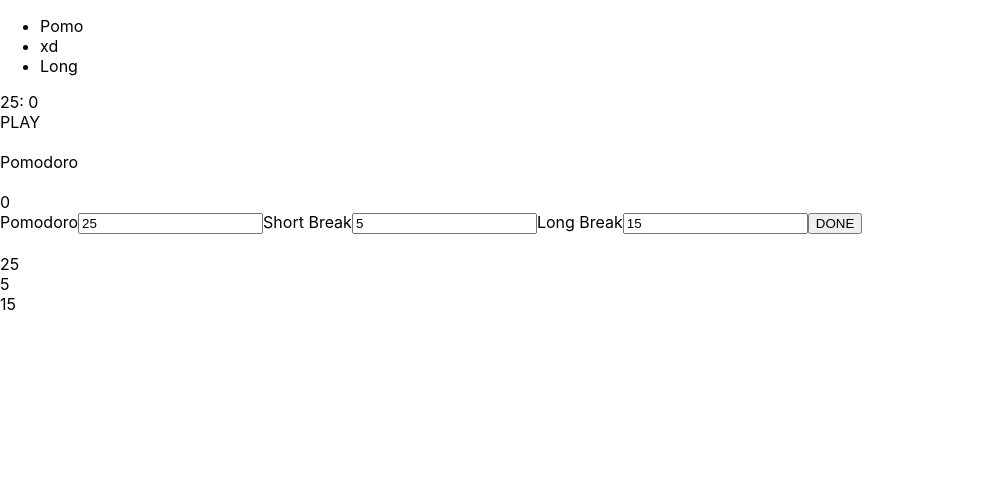
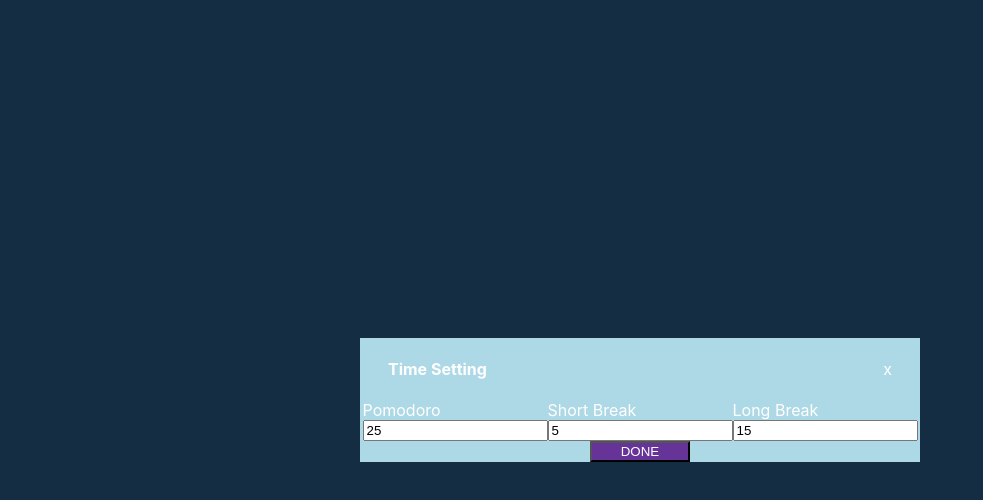
Before and after one commit to Keinnerross/espartan-pomodoro-app, a React (Create React App) app: page / in a window 1280 px wide. Shown: the top 500 px of the page, without its empty margins (0-983 px from the left). Built offline with nearby package versions, Linux system fonts and the light colour scheme.

Commit message:
pomo styles

```diff
--- a/src/App.js
+++ b/src/App.js
@@ -1,7 +1,8 @@
 import React, { useContext } from "react";
 import { Provider } from "./Components/context/store";
-import PomoCounter from "./Components/pomocounter";
-import SettingPomodoro from "./Components/settingPomodoro";
+import PomoCounter from "./Components/pomodoro/pomocounter";
+import SettingPomodoro from "./Components/pomodoro/settingPomodoro";
+
 
 import "./App.css";
 
--- a/src/Components/cycleCounter.jsx
+++ b/src/Components/pomodoro/cycleCounter.jsx
@@ -1,5 +1,5 @@
 import React, { useState, useContext, useEffect } from "react";
-import { context } from "../Components/context/store";
+import { context } from "../context/store";
 
 const CycleCounter = () => {
   const { time, setTime } = useContext(context);
--- a/src/Components/navPomodoro.jsx
+++ b/src/Components/pomodoro/navPomodoro.jsx
@@ -1,5 +1,6 @@
 import React, { useState, useContext, useEffect } from "react";
-import { context } from "../Components/context/store";
+import { context } from "../context/store";
+import "../../stylesheets/pomodoro/navPomodoro.css"
 
 const NavPomodoro = () => {
   const { time, setTime } = useContext(context);
@@ -29,7 +30,7 @@
     <div className="nav-pomodoro-container">
       <ul>
         <li onClick={() => setPomoSession("Pomodoro")}>Pomo</li>
-        <li onClick={() => setPomoSession("Short")}>xd</li>
+        <li onClick={() => setPomoSession("Short")}>Short</li>
         <li onClick={() => setPomoSession("Long")}>Long</li>
       </ul>
     </div>
--- a/src/Components/pomocounter.jsx
+++ b/src/Components/pomodoro/pomocounter.jsx
@@ -1,17 +1,17 @@
-import { context } from "../Components/context/store";
+import { context } from "../context/store";
 import React, { useState, useContext, useEffect } from "react";
 import NavPomodoro from "./navPomodoro";
 import CycleCounter from "./cycleCounter";
+import "../../stylesheets/pomodoro/pomoCounter.css"
+
 const PomoCounter = () => {
   const { time, setTime } = useContext(context);
   const { pomoSession } = useContext(context);
-  const {isActive, setIsActive} = useContext(context);
+  const { isActive, setIsActive } = useContext(context);
 
   const showTime = `${parseInt(time / 60)}: ${parseInt(time % 60)}`;
   const [timeId, setTimeId] = useState(0);
-  const [cycleCounter, setCycleCounter]= useState();
-
-
+  const [cycleCounter, setCycleCounter] = useState();
 
   useEffect(() => {
     let runningPomo = null;
@@ -31,7 +31,6 @@
     console.log("effect");
   }, [isActive]);
 
-
   /* CYCLE SYSTEM VALIDATION */
 
   /*TO DINAMIC TITLE */
@@ -40,13 +39,13 @@
   })();
   /****************** */
   return (
-    <div>
+    <div className="pomodoro-container">
       <div className="pomoNav">
         <NavPomodoro></NavPomodoro>
       </div>
       <div className="pomo-container">{showTime}</div>
       <div className="button-play" onClick={() => setIsActive(!isActive)}>
-        PLAY
+
       </div>
       <br></br>
       <div className="pomo-session">{pomoSession}</div>
--- /dev/null
+++ b/src/Components/pomodoro/settingPomodoro.jsx
@@ -0,0 +1,77 @@
+import React, { useState, useContext } from "react";
+import { context } from "../context/store";
+import "../../stylesheets/pomodoro/settingPomodoro.css";
+
+const SettingPomodoro = () => {
+  const { pomoSetting, setPomoSetting } = useContext(context);
+  const { shortBreak, setShotBreak } = useContext(context);
+  const { longBreak, setLongBreak } = useContext(context);
+  const [toggleSetting, setToggleSetting] = useState(true);
+  const [inputValue, setInputValue] = useState({
+    pomodoro: pomoSetting,
+    short: shortBreak,
+    long: longBreak,
+  });
+
+  function updateSetting(e) {
+    e.preventDefault();
+    setPomoSetting(inputValue.pomodoro);
+    setShotBreak(inputValue.short);
+    setLongBreak(inputValue.long);
+    console.log("updadeado");
+    console.log(inputValue.long);
+  }
+
+  const settingShow = () => {
+    setToggleSetting(!toggleSetting);
+  };
+  return (
+    <div className={toggleSetting ? "setting-main" : "setting-main hidden"}>
+      <div className="setting-container">
+        <div className="title-close-setting">
+          <h4>Time Setting</h4>
+          <span onClick={() => settingShow()}>x</span>
+        </div>
+
+        <form onSubmit={updateSetting}>
+          <div className="value-pomos">
+            <label>Pomodoro</label>
+            <input
+              type="number"
+              defaultValue={pomoSetting}
+              onChange={(e) => {
+                setInputValue({ ...inputValue, pomodoro: e.target.value });
+                console.log(inputValue);
+              }}
+            />
+          </div>
+          <div className="value-pomos">
+            <label>Short Break</label>
+            <input
+              type="number"
+              defaultValue={shortBreak}
+              onChange={(e) => {
+                setInputValue({ ...inputValue, short: e.target.value });
+                console.log(inputValue);
+              }}
+            />
+          </div>
+          <div className="value-pomos">
+            <label>Long Break</label>
+            <input
+              defaultValue={longBreak}
+              type="number"
+              onChange={(e) => {
+                setInputValue({ ...inputValue, long: e.target.value });
+                console.log(inputValue);
+              }}
+            />
+          </div>
+        </form>
+        <button type="submit">DONE</button>
+      </div>
+    </div>
+  );
+};
+
+export default SettingPomodoro;
--- a/src/Components/settingPomodoro.jsx
+++ /dev/null
@@ -1,68 +0,0 @@
-import React, { useState, useContext } from "react";
-import { context } from "../Components/context/store";
-
-const SettingPomodoro = () => {
-  const { pomoSetting, setPomoSetting } = useContext(context);
-  const { shortBreak, setShotBreak } = useContext(context);
-  const { longBreak, setLongBreak } = useContext(context);
-  const [inputValue, setInputValue] = useState({
-    pomodoro: pomoSetting,
-    short: shortBreak,
-    long: longBreak,
-  });
-
-  function updateSetting(e) {
-    e.preventDefault();
-    setPomoSetting(inputValue.pomodoro);
-    setShotBreak(inputValue.short);
-    setLongBreak(inputValue.long);
-    console.log("updadeado");
-    console.log(inputValue.long);
-  }
-  return (
-    <div className="setting-container">
-      <form onSubmit={updateSetting}>
-        <div className="value-pomos">
-          <label>Pomodoro</label>
-          <input
-            type="number"
-            defaultValue={pomoSetting}
-            onChange={(e) => {
-              setInputValue({ ...inputValue, pomodoro: e.target.value });
-              console.log(inputValue);
-            }}
-          />
-          <label>Short Break</label>
-          <input
-            type="number"
-            defaultValue={shortBreak}
-            onChange={(e) => {
-              setInputValue({ ...inputValue, short: e.target.value });
-              console.log(inputValue);
-            }}
-          />
-          <label>Long Break</label>
-          <input
-            defaultValue={longBreak}
-            type="number"
-            onChange={(e) => {
-              setInputValue({ ...inputValue, long: e.target.value });
-              console.log(inputValue);
-            }}
-          />
-          <button type="submit">DONE</button>
-        </div>
-      </form>
-      <div>
-        <br></br>
-        {pomoSetting}
-        <br></br>
-        {shortBreak}
-        <br></br>
-        {longBreak}
-      </div>
-    </div>
-  );
-};
-
-export default SettingPomodoro;
--- a/src/index.css
+++ b/src/index.css
@@ -1,3 +1,6 @@
+:root{
+  --secundary: #142d42;
+}
 body {
   margin: 0;
   font-family: -apple-system, BlinkMacSystemFont, 'Segoe UI', 'Roboto', 'Oxygen',
@@ -5,6 +8,7 @@
     sans-serif;
   -webkit-font-smoothing: antialiased;
   -moz-osx-font-smoothing: grayscale;
+  color: white;
 }
 
 code {
--- /dev/null
+++ b/src/stylesheets/pomodoro/navPomodoro.css
@@ -0,0 +1,10 @@
+.nav-pomodoro-container ul {
+  display: flex;
+  list-style: none;
+  gap:10px;
+  padding: 0;
+}
+
+.nav-pomodoro-container ul li {
+  cursor: pointer;
+}
--- /dev/null
+++ b/src/stylesheets/pomodoro/pomoCounter.css
@@ -0,0 +1,21 @@
+.pomodoro-container {
+  width: 400px;
+  color: white;
+  background-color: var(--secundary);
+  display: flex;
+  flex-direction: column;
+  align-items: center;
+  justify-content: center;
+}
+
+.pomo-container {
+  font-size: 72px;
+}
+
+.button-play {
+  width: 40px;
+  height: 40px;
+  background-color: red;
+  border-radius: 100%;
+  cursor: pointer;
+}
--- /dev/null
+++ b/src/stylesheets/pomodoro/settingPomodoro.css
@@ -0,0 +1,49 @@
+.setting-main {
+  max-width: 100vw;
+  width: 100vw;
+  height: 100vh;
+  background-color: var(--secundary);
+  position: absolute;
+  top: 0;
+  display: flex;
+  justify-content: center;
+  align-items: center;
+}
+
+.setting-container {
+  background-color: lightblue;
+  width: 560px;
+  display: flex;
+  align-items: center;
+  flex-direction: column;
+}
+.title-close-setting {
+  width: 90%;
+  display: flex;
+  align-items: center;
+  justify-content: space-between;
+}
+
+.title-close-setting span {
+  cursor: pointer;
+}
+.setting-container form {
+  display: flex;
+  flex-wrap: wrap;
+}
+
+.value-pomos {
+  display: flex;
+  flex-direction: column;
+}
+
+.setting-container button {
+  color: white;
+  width: 100px;
+  background-color: rebeccapurple;
+  display: block;
+}
+
+.hidden{
+    display: none;
+}
```
